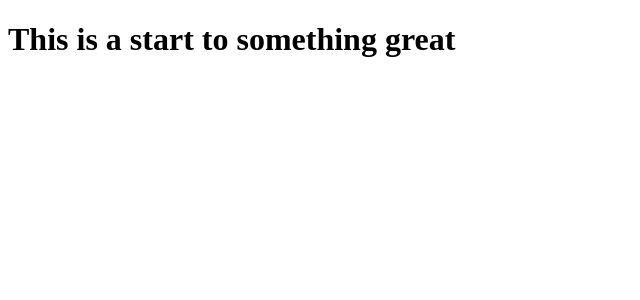
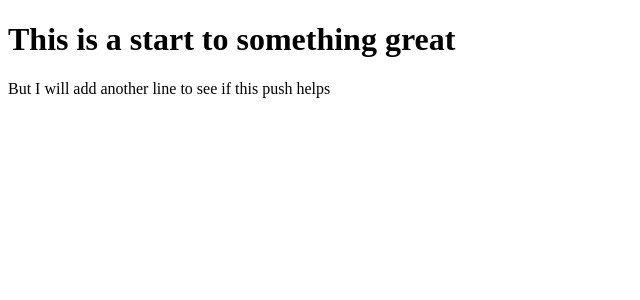
Before and after one commit to huinkerpaytonPFG/huink-next, a Next.js app: page / in a window 1280 px wide. Shown: the top 300 px of the page, without its empty margins (0-640 px from the left). Built offline with nearby package versions, Linux system fonts and the light colour scheme.

Commit message:
Update index.tsx
Unsure what the problem is right now

```diff
--- a/pages/index.tsx
+++ b/pages/index.tsx
@@ -3,6 +3,7 @@
 const Home = () => (
 	<main>
 		<h1>This is a start to something great</h1>
+		<p>But I will add another line to see if this push helps</p>
 	</main>
 )
 
```
